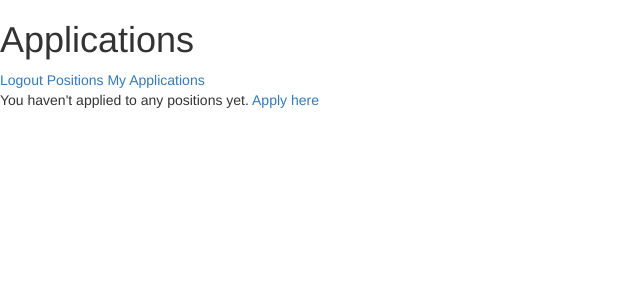
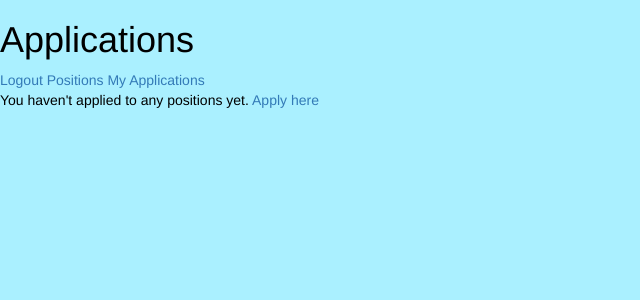
Before and after one commit to merdey/ApPy, a Django app: page /applications in a window 1280 px wide. Shown: the top 300 px of the page, without its empty margins (0-640 px from the left). Run offline with Django 3.2, Linux system fonts and the light colour scheme; the visitor is signed in with stand-in values (Sample User, id 1); data that the repository does not hold is empty; parts of the project's set-up code (start-up, migrations or seed data) failed here and were passed over; some libraries are stand-ins or nearby versions.

Commit message:
More styling

```diff
--- /dev/null
+++ b/static/css/base.css
@@ -0,0 +1,4 @@
+body {
+    background-color: rgb(170, 240, 255);
+    color: rgb(0, 0, 0);
+}
--- a/templates/signup.html
+++ b/templates/signup.html
@@ -1,4 +1,4 @@
-{% extends 'base.html' %}
+{% extends 'public_base.html' %}
 
 {% block content %}
 <form method="post">{% csrf_token %}
```
